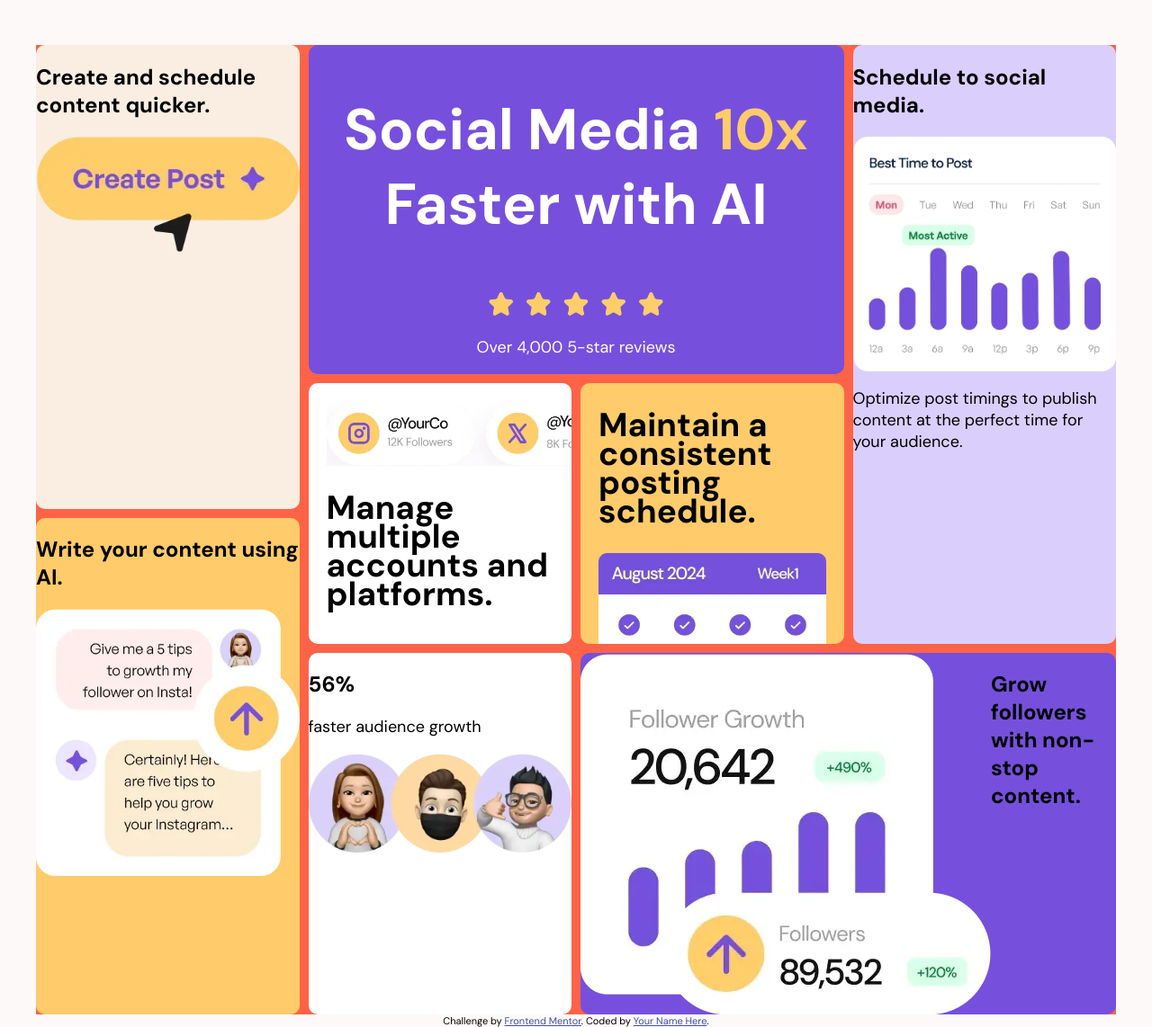
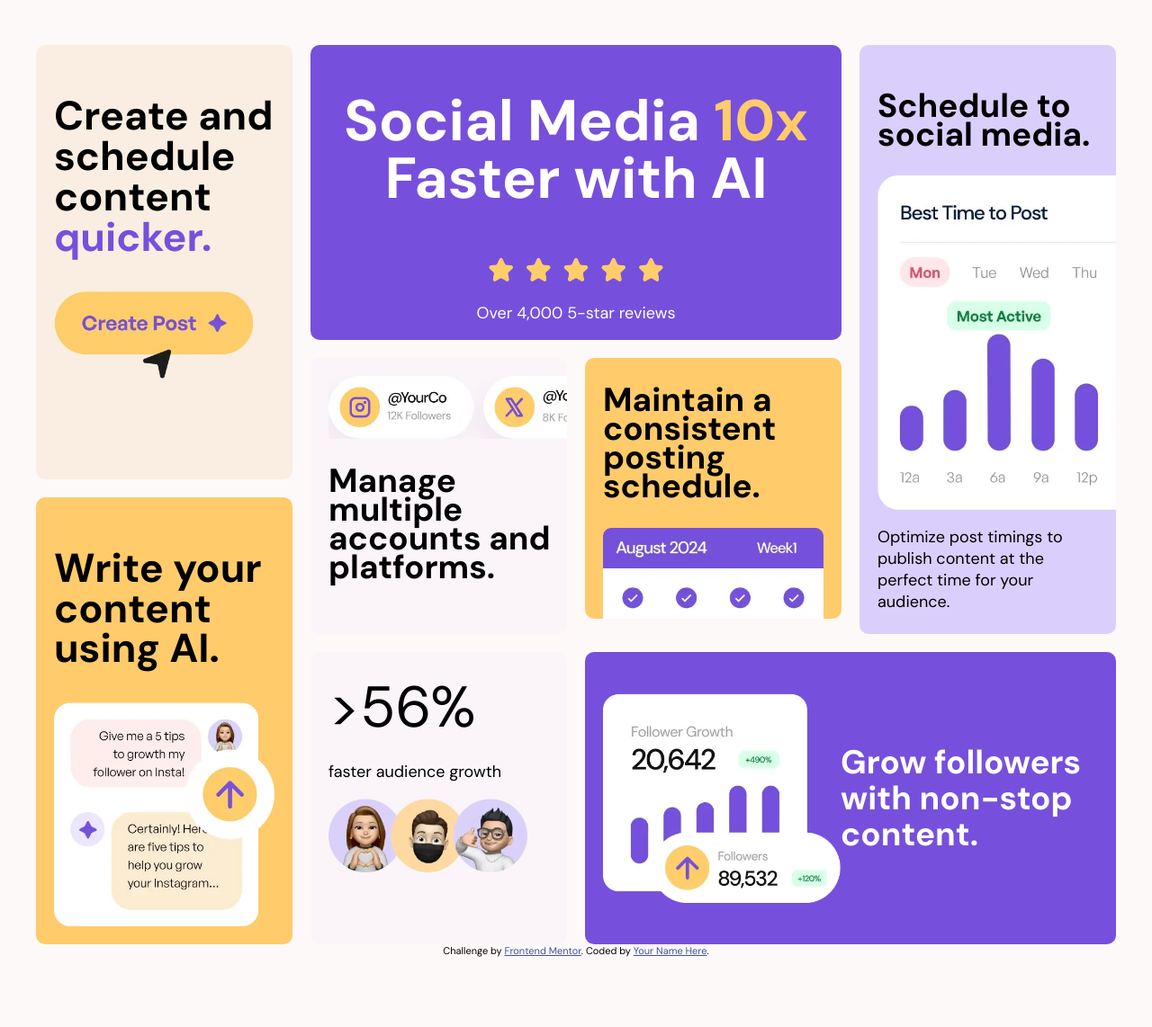
Before and after one commit to Leandro-Pinho/CSS-Grid, a plain HTML site: page index.html in a window 1280 px wide. Shown: the whole page at 90% size. After the commit the page ends 1064 px from the top, so only its background shows below. Drawn offline with Linux system fonts and the light colour scheme.

Commit message:
estilizando dos cards restantes

```diff
--- a/index.html
+++ b/index.html
@@ -58,7 +58,7 @@
         <h2>Grow followers with non-stop content.</h2>
       </div>
       <div class="card6">
-        <h1>56%</h1>
+        <span>>56%</span>
         <p>faster audience growth</p>
         <img
           src="./assets/images/illustration-audience-growth.webp"
--- a/style.css
+++ b/style.css
@@ -15,6 +15,7 @@ p {
   --Purple-100: hsl(254, 88%, 90%);
   --Purple-500: hsl(256, 67%, 59%);
   --Yellow-100: hsl(31, 66%, 93%);
+  --Yellow-200: #f7eaf5;
   --Yellow-500: hsl(39, 100%, 71%);
   --White: hsl(0, 0%, 100%);
   --Black: hsl(0, 0%, 7%);
@@ -36,8 +37,8 @@ body {
   grid-template-columns: repeat(4, 1fr);
   max-width: 1200px;
   margin: 0 auto;
-  gap: 10px;
-  background: tomato;
+  gap: 20px;
+  /* background: tomato; */
 }
 
 .card1,
@@ -46,7 +47,7 @@ body {
 }
 .card2,
 .card6 {
-  background-color: var(--White);
+  background-color: #fbf5f9;
 }
 .card3,
 .card8 {
@@ -69,12 +70,13 @@ body {
 }
 .card1 h2 {
   font-size: 4rem;
+  line-height: 4rem;
 }
+
 .card1 img {
   max-width: 200px;
 }
 .card1 span {
-  /* background-color: antiquewhite; */
   color: var(--Yellow-500);
 }
 
@@ -106,11 +108,81 @@ body {
   line-height: 2rem;
 }
 
+/* style card 4 */
+.card4 {
+  padding: 20px 20px 0 20px;
+  overflow: hidden;
+}
+
+.card4 h2 {
+  font-size: 2.3rem;
+  line-height: 2rem;
+}
+
+.card4 img {
+  width: 170%;
+}
+
+/* style card 5 */
+.card5 {
+  padding: 20px;
+  display: flex;
+  align-items: center;
+}
+
+.card5 img {
+  width: 48%;
+}
+
+.card5 h2 {
+  font-size: 2.3rem;
+  line-height: 2.5rem;
+  color: var(--White);
+}
+
+/* style card 6 */
+.card6 {
+  padding: 20px;
+}
+
+.card6 span {
+  font-size: 4rem;
+}
+
+.card6 img {
+  width: 90%;
+}
+
+/* style card 7 */
+.card7 {
+  padding: 20px;
+}
+
+.card7 h2 {
+  font-size: 2.8rem;
+  line-height: 2.8rem;
+}
+
+.card7 h2 span {
+  color: var(--Purple-500);
+}
+
+.card7 img {
+  width: 90%;
+}
+
+/* style card 8 */
+.card8 {
+  padding: 20px;
+}
+
+.card8 h2 {
+  font-size: 2.8rem;
+  line-height: 2.8rem;
+}
 
 
-.card5 {
-  display: flex;
-}
+/* ----------- */
 
 .main > div {
   border-radius: 10px;
```
